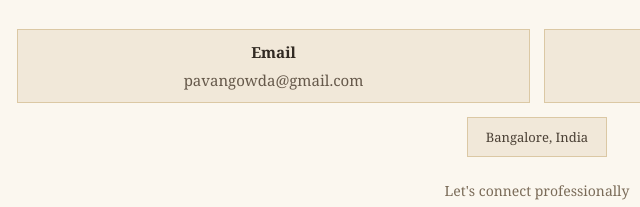
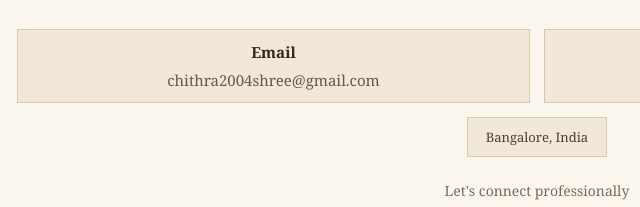
Before and after one commit to chithra204/my-portfolio_html-css, a plain HTML site: page index.html in a window 1280 px wide. Shown: the part 2048-2255 px from the top of the page, 103-743 px from the left. Drawn offline with Linux system fonts and the light colour scheme.

Commit message:
updated portfolio

```diff
--- a/index.html
+++ b/index.html
@@ -148,7 +148,7 @@
   <div class="contact-row">
     <div class="contact-card">
       <h3>Email</h3>
-      <p>pavangowda@gmail.com</p>
+      <p>chithra2004shree@gmail.com</p>
     </div>
 
     <div class="contact-card">
```
